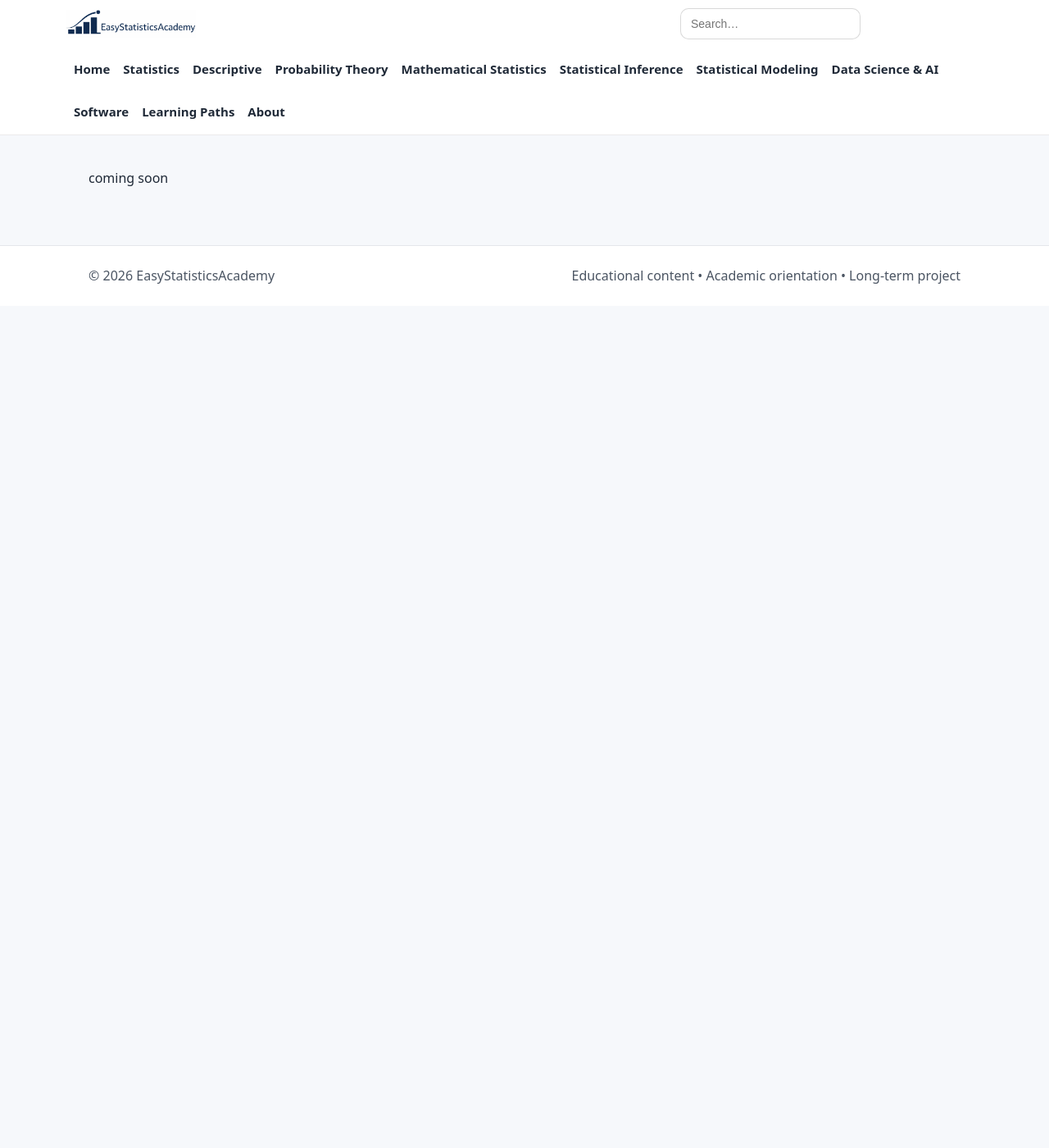
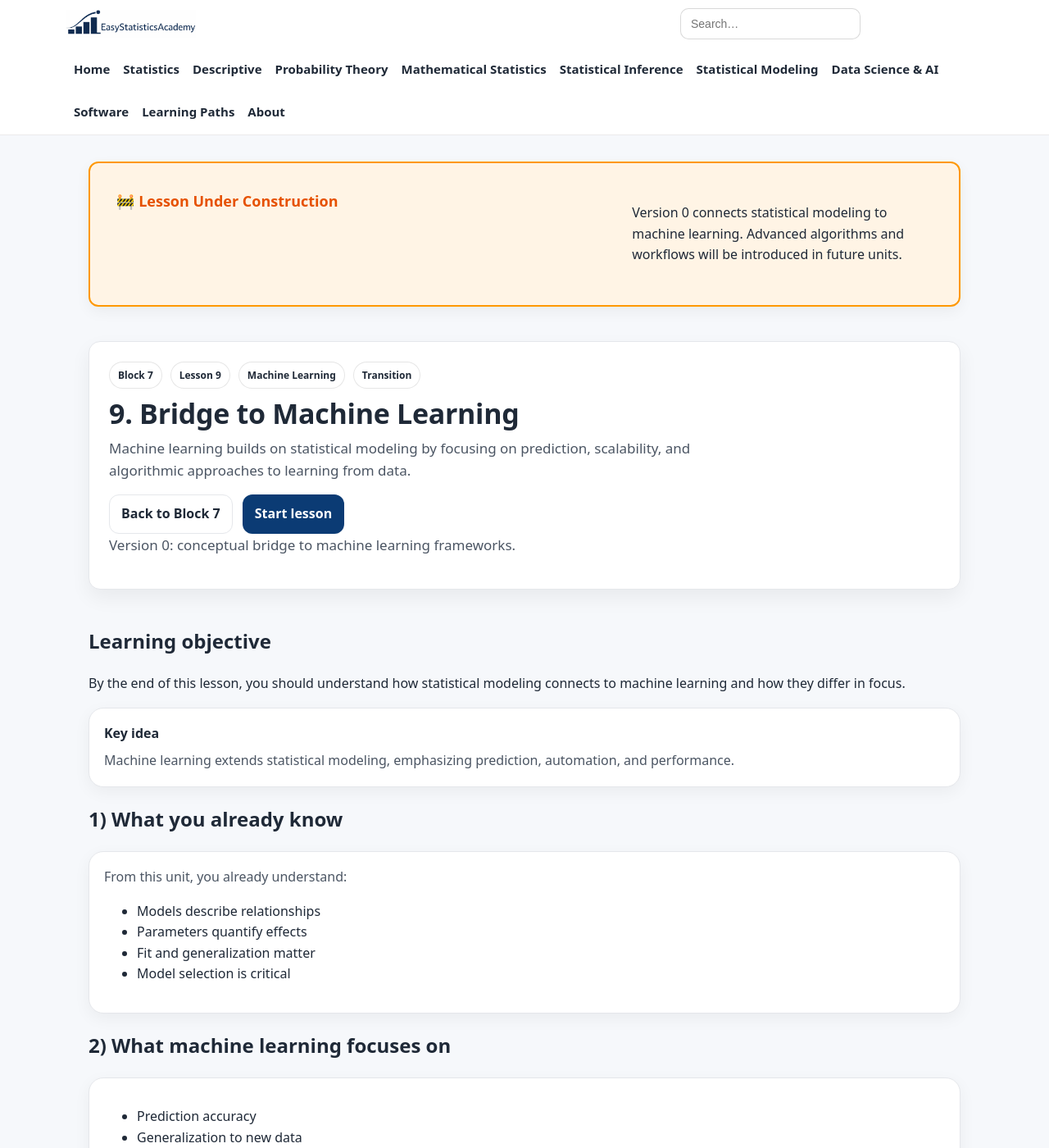
Before and after one commit to ammar-homaida-statistics/easystatisticsacademy, a Jekyll site: the page built from modeling/extensions/bridge-to-machine-learning/index.md, in a window 1280 px wide and 1400 px high. Shown: the whole window at 82% size. Built offline with Jekyll 4.4.1, drawn with Linux system fonts in a browser that asks for light colours; our own code applies the rules of GitHub Pages for plain Markdown files; some of the changed text lies outside the part shown.

Commit message:
Add lesson content

```diff
--- a/modeling/extensions/bridge-to-machine-learning/index.md
+++ b/modeling/extensions/bridge-to-machine-learning/index.md
@@ -1 +1,186 @@
-coming soon
+---
+layout: default
+title: 9. Bridge to Machine Learning
+permalink: /modeling/extensions/bridge-to-machine-learning/
+sidebar: false
+---
+
+<!-- UNDER CONSTRUCTION -->
+<section class="section section-slim">
+  <div class="callout" style="background:#fff4e5; border:2px solid #ff9800; padding:2rem; border-radius:12px;">
+    <h2 style="color:#e65100;">🚧 Lesson Under Construction</h2>
+    <p>
+      Version 0 connects statistical modeling to machine learning.
+      Advanced algorithms and workflows will be introduced in future units.
+    </p>
+  </div>
+</section>
+
+<!-- ✅ Update last visited lesson -->
+<script>
+(function () {
+  localStorage.setItem("esa_continue_modeling_extensions_lesson_v0", JSON.stringify({
+    url: "/modeling/extensions/bridge-to-machine-learning/",
+    label: "Lesson 9 — Bridge to Machine Learning",
+    ts: Date.now()
+  }));
+})();
+</script>
+
+<!-- HERO -->
+<section class="hero hero-section">
+  <div class="hero-card">
+
+    <div class="badge-row">
+      <span class="badge">Block 7</span>
+      <span class="badge">Lesson 9</span>
+      <span class="badge">Machine Learning</span>
+      <span class="badge">Transition</span>
+    </div>
+
+    <h1>9. Bridge to Machine Learning</h1>
+
+    <p class="lead">
+      Machine learning builds on statistical modeling by focusing on prediction,
+      scalability, and algorithmic approaches to learning from data.
+    </p>
+
+    <div class="hero-actions">
+      <a class="btn btn-outline" href="/modeling/extensions/">Back to Block 7</a>
+      <a class="btn" href="#lesson">Start lesson</a>
+    </div>
+
+    <p class="muted-mini">
+      Version 0: conceptual bridge to machine learning frameworks.
+    </p>
+
+  </div>
+</section>
+
+<!-- LESSON -->
+<section class="section" id="lesson">
+
+  <h2>Learning objective</h2>
+  <p>
+    By the end of this lesson, you should understand how statistical modeling
+    connects to machine learning and how they differ in focus.
+  </p>
+
+  <div class="card">
+    <h3>Key idea</h3>
+    <p>
+      Machine learning extends statistical modeling,
+      emphasizing prediction, automation, and performance.
+    </p>
+  </div>
+
+  <h2>1) What you already know</h2>
+  <div class="card">
+    <p>
+      From this unit, you already understand:
+    </p>
+    <ul>
+      <li>Models describe relationships</li>
+      <li>Parameters quantify effects</li>
+      <li>Fit and generalization matter</li>
+      <li>Model selection is critical</li>
+    </ul>
+  </div>
+
+  <h2>2) What machine learning focuses on</h2>
+  <div class="card">
+    <ul>
+      <li>Prediction accuracy</li>
+      <li>Generalization to new data</li>
+      <li>Handling large datasets</li>
+      <li>Algorithmic optimization</li>
+    </ul>
+  </div>
+
+  <h2>3) Key difference in mindset</h2>
+  <div class="card">
+    <ul>
+      <li>Statistical modeling → explanation and inference</li>
+      <li>Machine learning → prediction and performance</li>
+    </ul>
+  </div>
+
+  <h2>4) Not completely different</h2>
+  <div class="card">
+    <p>
+      Many machine learning methods are built on statistical principles.
+    </p>
+  </div>
+
+  <h2>5) Examples</h2>
+  <div class="card">
+    <ul>
+      <li>Linear regression → basic predictive model</li>
+      <li>Logistic regression → classification model</li>
+    </ul>
+  </div>
+
+  <h2>6) What changes</h2>
+  <div class="card">
+    <ul>
+      <li>More complex models</li>
+      <li>Less emphasis on interpretation</li>
+      <li>More emphasis on performance</li>
+    </ul>
+  </div>
+
+  <h2>7) What stays the same</h2>
+  <div class="card">
+    <ul>
+      <li>Data → model → prediction</li>
+      <li>Evaluation of performance</li>
+      <li>Importance of generalization</li>
+    </ul>
+  </div>
+
+  <h2>8) Examples of ML models</h2>
+  <div class="card">
+    <ul>
+      <li>Decision trees</li>
+      <li>Random forests</li>
+      <li>Neural networks</li>
+    </ul>
+  </div>
+
+  <h2>9) Why this matters</h2>
+  <div class="card">
+    <p>
+      Understanding statistical modeling provides the foundation
+      for learning machine learning correctly.
+    </p>
+  </div>
+
+  <h2>10) Big picture</h2>
+  <div class="card">
+    <p>
+      Statistical modeling and machine learning are part of the same continuum.
+    </p>
+  </div>
+
+  <div class="card">
+    <h3>Outcome of this lesson</h3>
+    <ul>
+      <li>Understand the connection to machine learning</li>
+      <li>Recognize differences in goals</li>
+      <li>Identify shared principles</li>
+      <li>Prepare for advanced topics</li>
+      <li>Complete the modeling unit</li>
+    </ul>
+  </div>
+
+  <div class="card">
+    <h3>Next step</h3>
+    <p>
+      Return to the Modeling unit overview.
+    </p>
+    <a class="btn" href="/modeling/">
+      Back to Modeling →
+    </a>
+  </div>
+
+</section>
```
